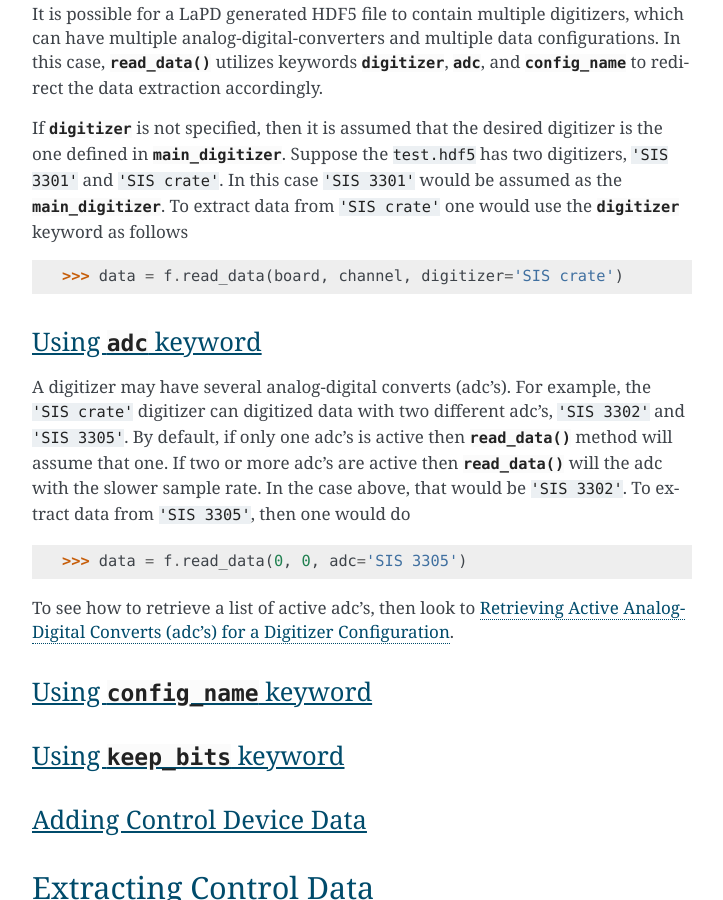
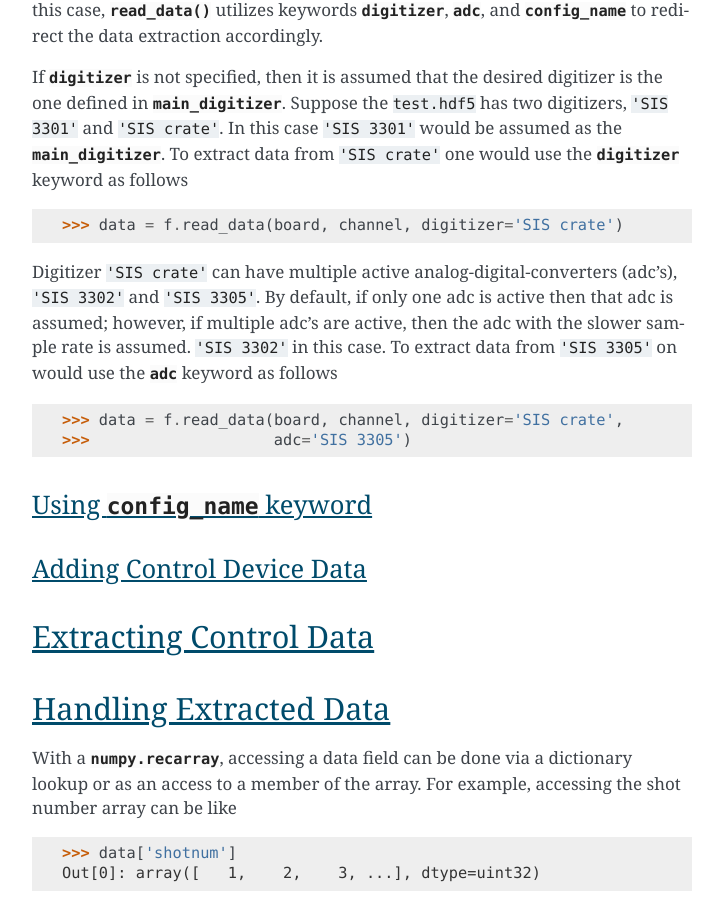
Before and after one commit to BaPSF/bapsflib, a Sphinx documentation site: the page built from docs/howtos/main.rst, in a window 1280 px wide and 900 px high, scrolled down 4129 px. Shown: the whole window, without its empty margins (388-1111 px from the left). Built offline with Sphinx 7.4.7, drawn with Linux system fonts in a browser that asks for light colours; some of the changed text lies outside the part shown.

Commit message:
add sphinx documentation

```diff
--- a/docs/howtos/readdata.rst
+++ b/docs/howtos/readdata.rst
@@ -178,26 +178,18 @@ extract data from :code:`'SIS crate'` one would use the
 
     >>> data = f.read_data(board, channel, digitizer='SIS crate')
 
-.. _read_w_adc:
+Digitizer :code:`'SIS crate'` can have multiple active
+analog-digital-converters (adc's), :code:`'SIS 3302'` and
+:code:`'SIS 3305'`.  By default, if only one adc is active then that adc
+is assumed; however, if multiple adc's are active, then the adc with the
+slower sample rate is assumed. :code:`'SIS 3302'` in this case.  To
+extract data from :code:`'SIS 3305'` on would use the :data:`adc`
+keyword as follows
 
-Using :data:`adc` keyword
-^^^^^^^^^^^^^^^^^^^^^^^^^
+    >>> data = f.read_data(board, channel, digitizer='SIS crate',
+    >>>                    adc='SIS 3305')
 
-A digitizer may have several analog-digital converts (adc's).  For
-example, the :code:`'SIS crate'` digitizer can digitized data with two
-different adc's, :code:`'SIS 3302'` and :code:`'SIS 3305'`.  By default,
-if only one adc's is active then
-:meth:`~bapsflib.lapdhdf.files.File.read_data` method will assume that
-one.  If two or more adc's are active then
-:meth:`~bapsflib.lapdhdf.files.File.read_data` will the adc with the
-slower sample rate.  In the case above, that would be
-:code:`'SIS 3302'`.  To extract data from :code:`'SIS 3305'`, then one
-would do
 
-    >>> data = f.read_data(0, 0, adc='SIS 3305')
-
-To see how to retrieve a list of active adc's, then look to
-:ref:`get_adcs`.
 
 .. _read_w_config_name:
 
@@ -205,12 +197,6 @@ Using :data:`config_name` keyword
 ^^^^^^^^^^^^^^^^^^^^^^^^^^^^^^^^^
 
 
-.. _read_w_keep_bits:
-
-Using :data:`keep_bits` keyword
-^^^^^^^^^^^^^^^^^^^^^^^^^^^^^^^
-
-
 .. _adding_controls:
 
 Adding Control Device Data
```
